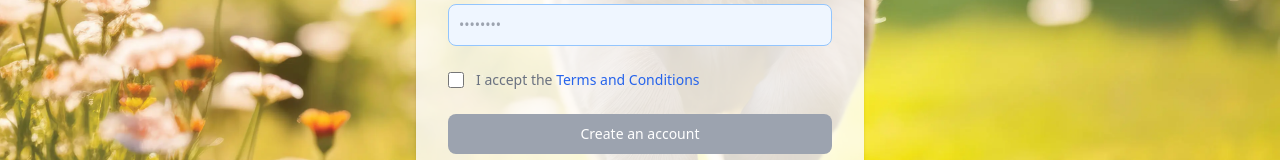
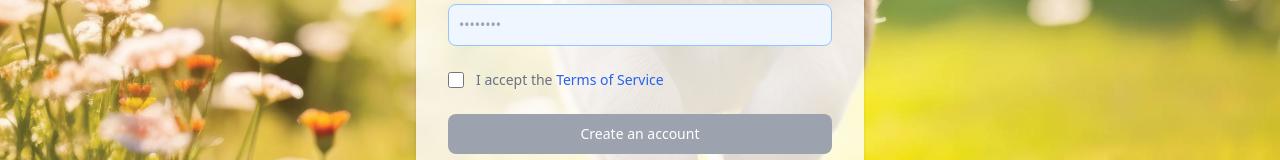
Before and after one commit to antoan-97/Pet-Finder, a React (Vite) app in the folder client/: page /register in a window 1280 px wide. Shown: the part 515-675 px from the top of the page. Built offline with nearby package versions, Linux system fonts and the light colour scheme.

Commit message:
open terms in new tab for better ux

```diff
--- a/client/src/components/register/Register.jsx
+++ b/client/src/components/register/Register.jsx
@@ -108,11 +108,14 @@ export default function Register() {
                                         className="font-light text-gray-500 dark:text-gray-500"
                                     >
                                         I accept the{" "}
-                                        <Link to='/terms'
-                                            className="font-medium text-blue-600 hover:underline dark:text-blue-400"
-                                        >
-                                            Terms and Conditions
-                                        </Link>
+                                        <a
+                                    href="/terms" // Link to your Terms of Service
+                                    target="_blank"
+                                    rel="noopener noreferrer"
+                                    className="font-medium text-blue-600 hover:underline dark:text-blue-400"
+                                >
+                                    Terms of Service
+                                </a>
                                     </label>
                                 </div>
                             </div>
```
